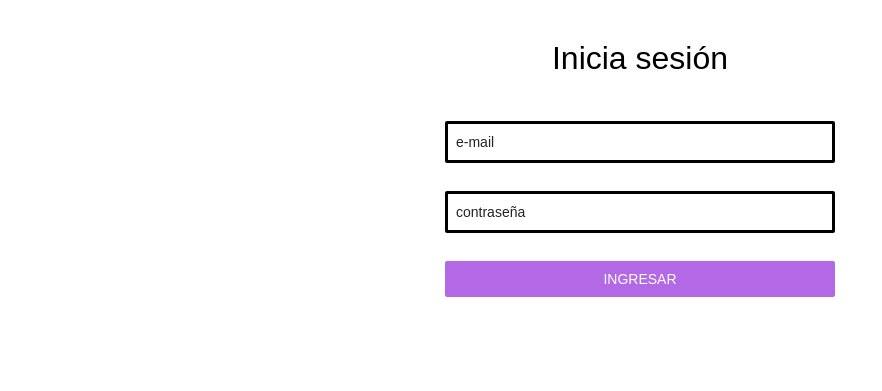
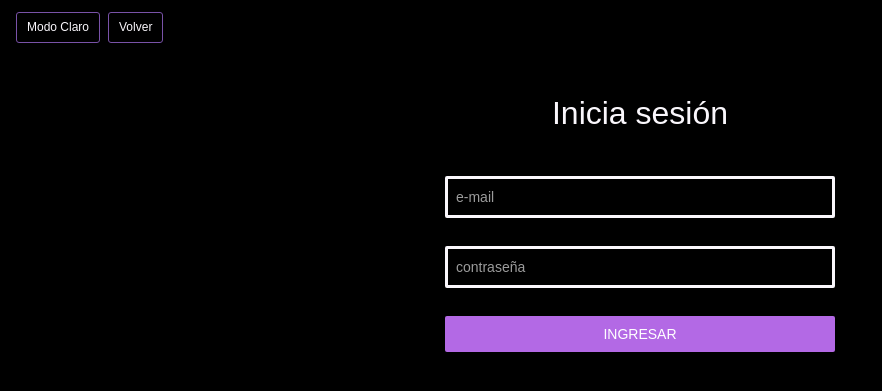
Before and after one commit to RValdesD/tintaeterna, a Django app: page /login/ in a window 1280 px wide. Shown: the top 391 px of the page, without its empty margins (0-882 px from the left). Run offline with Django 5.2, Linux system fonts and the light colour scheme.

Commit message:
Feat, Fix: Dark and Light mode now propagate, fixed header bug where the theme wasn't being loaded

```diff
--- a/pages/static/pages/login.css
+++ b/pages/static/pages/login.css
@@ -2,12 +2,6 @@
     box-sizing: border-box;
 }
 
-body {
-    margin: 0;
-    background: #ffffff;
-    color: #000000;
-    font-family: Arial, sans-serif;
-}
 
 .login-page {
     width: min(100% - 40px, 390px);
@@ -27,21 +21,34 @@ form {
     gap: 28px;
 }
 
+body {
+    margin: 0;
+    background: var(--page-background);
+    color: var(--page-text);
+    font-family: Arial, sans-serif;
+}
+
 input {
     display: block;
     width: 100%;
     padding: 10px 8px;
-    border: 3px solid #000000;
+    border: 3px solid var(--outline);
     border-radius: 2px;
-    background: #ffffff;
-    color: #000000;
+    background: var(--page-background);
+    color: var(--page-text);
     font: inherit;
     font-size: 14px;
 }
 
 input::placeholder {
-    color: #222222;
+    color: var(--input-placeholder);
     opacity: 1;
+}
+
+.errors {
+    margin-top: 8px;
+    color: var(--secondary-text);
+    font-size: 14px;
 }
 
 button {
@@ -83,3 +90,34 @@ button:hover {
     white-space: nowrap;
     border: 0;
 }
+
+.theme-controls {
+    display: flex;
+    justify-content: flex-start;
+    align-items: center;
+    gap: 8px;
+    padding: 12px 16px;
+}
+
+#theme-toggle,
+.back-button {
+    display: inline-flex;
+    align-items: center;
+    justify-content: center;
+    width: auto;
+    padding: 6px 10px;
+    border: 1px solid var(--purple);
+    border-radius: 3px;
+    background: transparent;
+    color: var(--page-text);
+    font: inherit;
+    font-size: 12px;
+    line-height: 1.4;
+    text-decoration: none;
+    cursor: pointer;
+}
+
+#theme-toggle:hover,
+.back-button:hover {
+    background: var(--upload-hover);
+}
--- /dev/null
+++ b/pages/static/pages/theme.css
@@ -0,0 +1,31 @@
+:root {
+    --black: #000000;
+    --gold: #f2b544;
+    --purple: #7952a8;
+    --white: #faf7fc;
+    --pink: #efa8c4;
+}
+
+:root {
+    color-scheme: dark;
+
+    --page-background: var(--black);
+    --page-text: var(--white);
+    --accent: var(--gold);
+    --secondary-text: var(--pink);
+    --outline: var(--white);
+    --input-placeholder: #ffffff9c;
+    --upload-hover: #211b10;
+}
+
+:root[data-theme="light"] {
+    color-scheme: light;
+
+    --page-background: var(--white);
+    --page-text: #171219;
+    --accent: #805600;
+    --secondary-text: #94375f;
+    --outline: #171219;
+    --input-placeholder: #665d6b;
+    --upload-hover: #f9ecd2;
+}
--- a/pages/templates/pages/login.html
+++ b/pages/templates/pages/login.html
@@ -8,10 +8,29 @@
 
     <title>Inicia sesión | TintaEterna</title>
 
+    {% load static %}
+    <script src="{% static 'pages/theme.js' %}"></script>
+    <link rel="stylesheet" href="{% static 'pages/theme.css' %}">
     <link rel="stylesheet" href="{% static 'pages/login.css' %}">
+
 </head>
 
 <body>
+    <div class="theme-controls">
+        <button
+            type="button"
+            id="theme-toggle"
+            aria-label="Light mode"
+            aria-pressed="false"
+        >
+            Light mode
+        </button>
+
+        <a class="back-button" href="{% url 'pages:home' %}">
+            Volver
+        </a>
+    </div>
+
     <main class="login-page">
         <h1>Inicia sesión</h1>
 
```
Also changed, not shown: pages/static/pages/styles.css (+0 -38 lines), pages/templates/pages/home.html (+7 -3 lines).
